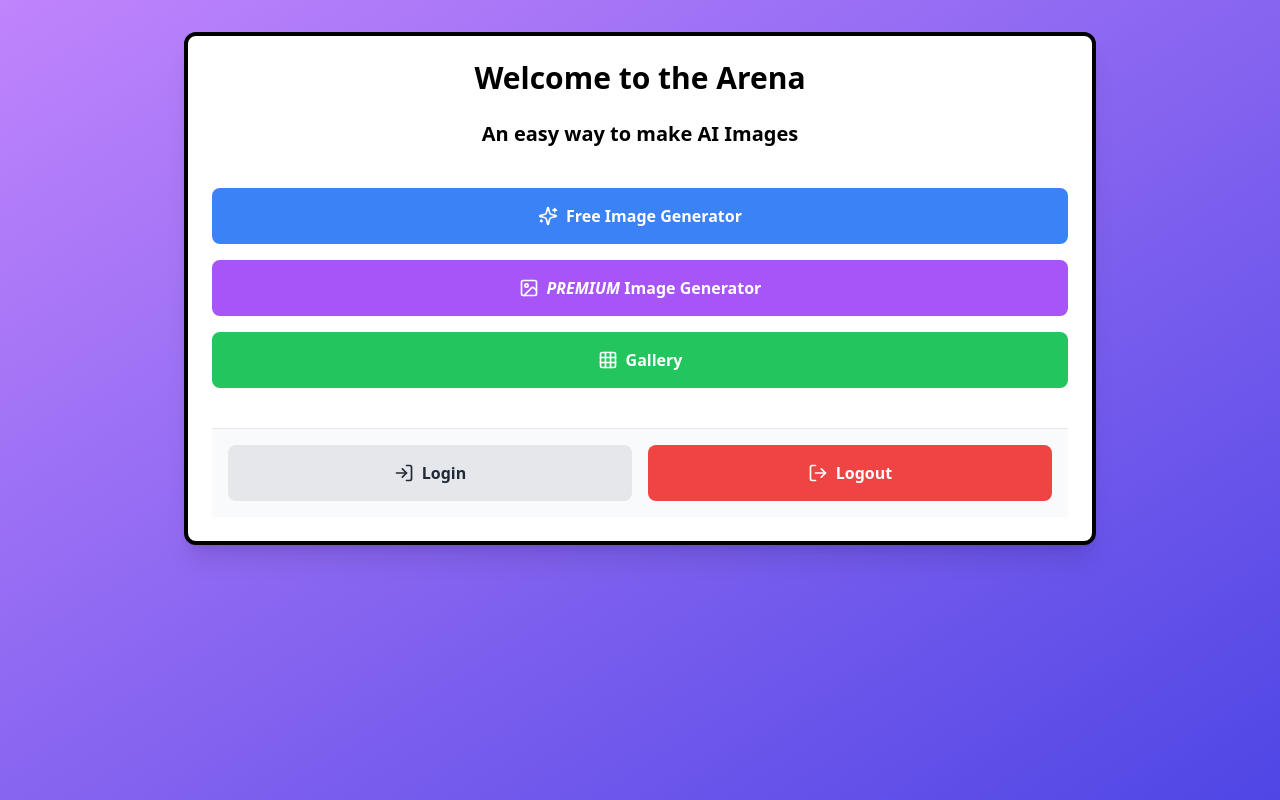
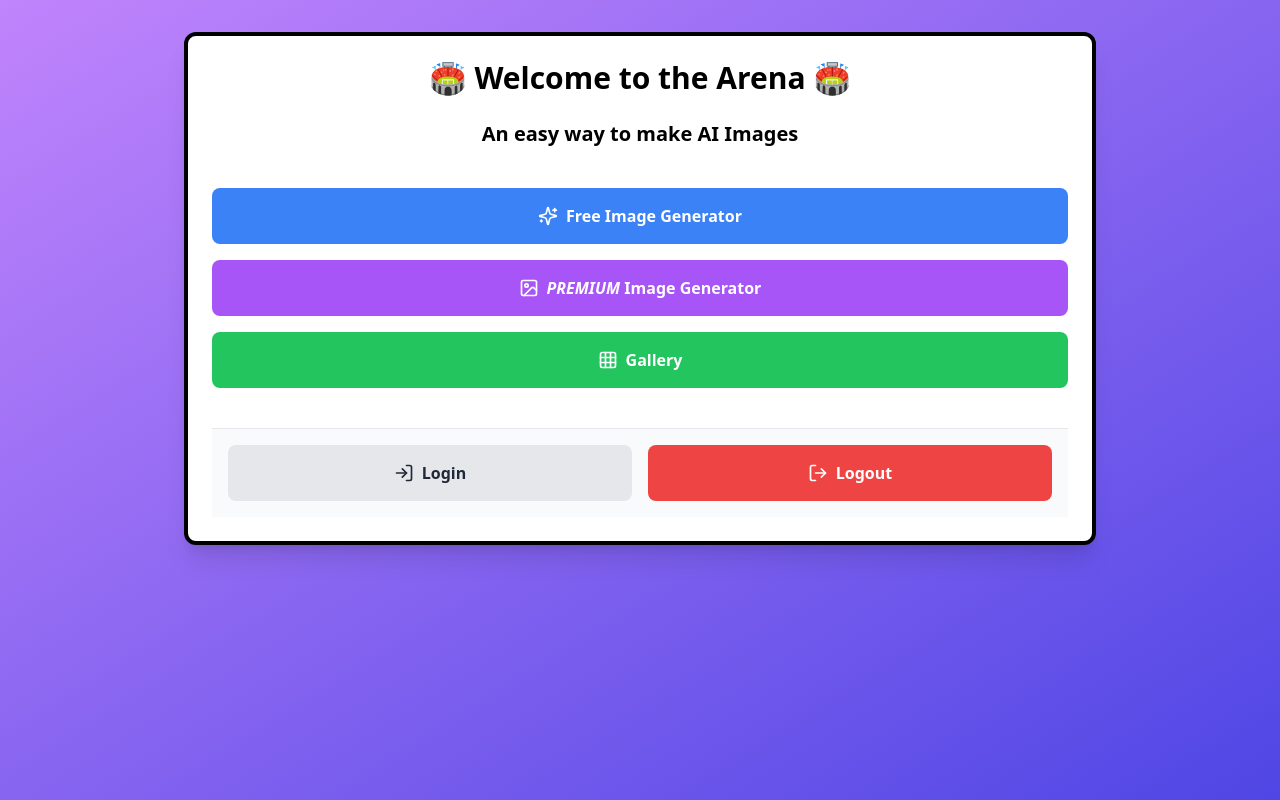
Before and after one commit to SailingSF/aiartarena-frontend, a React (Create React App) app: page / in a window 1280 px wide. Built offline with nearby package versions, Linux system fonts and the light colour scheme; no server answers.

Commit message:
add emojis

```diff
--- a/src/components/Home.js
+++ b/src/components/Home.js
@@ -15,7 +15,7 @@ const Button = ({ children, onClick, className, icon: Icon }) => (
 const Home = ({ onLogout, onOpenAuthModal }) => {
   return (
     <div className="w-full md:w-3/4 mx-auto bg-white border-4 border-black rounded-xl p-6 shadow-xl">
-      <h1 className="text-3xl font-bold mb-6 text-center">Welcome to the Arena</h1>
+      <h1 className="text-3xl font-bold mb-6 text-center">🏟️ Welcome to the Arena 🏟️</h1>
       <h3 className="text-xl font-bold mb-6 text-center">An easy way to make AI Images</h3>
       <div className="space-y-4 py-4">
         <div className="mb-4">
```
